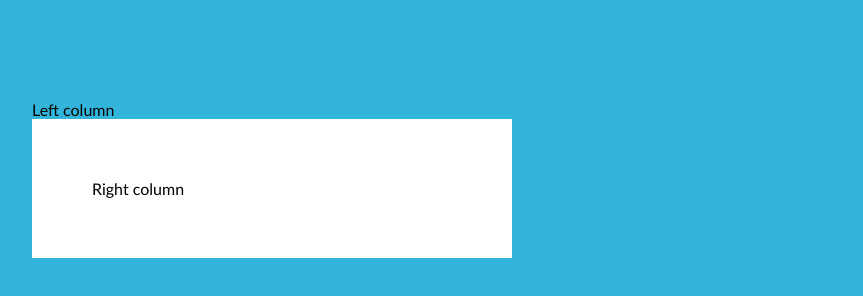
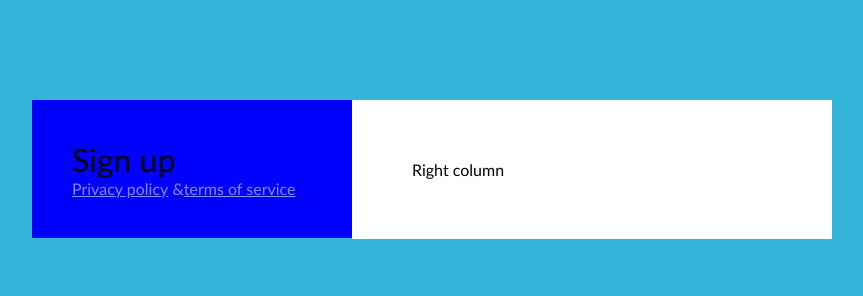
Before and after one commit to lauraMeiz/8-sign-up, a website: page index.html in a window 1280 px wide. Shown: the whole page, without its empty margins (208-1071 px from the left). Drawn offline with Linux system fonts and the light colour scheme.

Commit message:
left column commit

```diff
--- a/css/main.css
+++ b/css/main.css
@@ -15,7 +15,7 @@ body {
   margin-top: 100px;
   margin-left: calc(50% - 400px);
 }
-.container > .leftcolumn {
+.container > .left-column {
   width: 40%;
   padding: 40px;
   float: left;
@@ -27,3 +27,15 @@ body {
   float: left;
   background-color: #fff;
 }
+.main-title {
+  font-weight: normal;
+}
+.bottom-links {
+  color: #fff8;
+}
+.bottom-links > .link {
+  color: #fff8;
+}
+.bottom-links > .link:hover {
+  color: #fff;
+}
--- a/index.html
+++ b/index.html
@@ -10,7 +10,6 @@
 css"
     />
 
-    <title>Sign up</title>
     <link rel="shortcut icon" href="./favicon.ico" type="image/x-icon" />
     <link
       rel="apple-touch-icon"
@@ -41,8 +40,13 @@ css"
   </head>
   <body>
     <main class="container">
-      <div class="left-column">Left column</div>
-
+      <div class="left-column">
+        <h1 class="main-title">Sign up</h1>
+        <footer class="bottom-links">
+          <a class="link" href="#">Privacy policy</a> <span>&amp;</span
+          ><a class="link" href="#">terms of service</a>
+        </footer>
+      </div>
       <div class="right-column">Right column</div>
     </main>
   </body>
```
